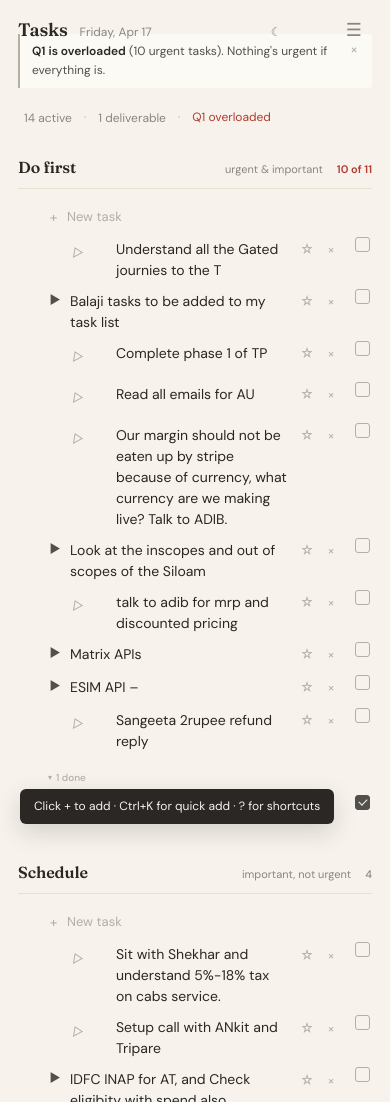
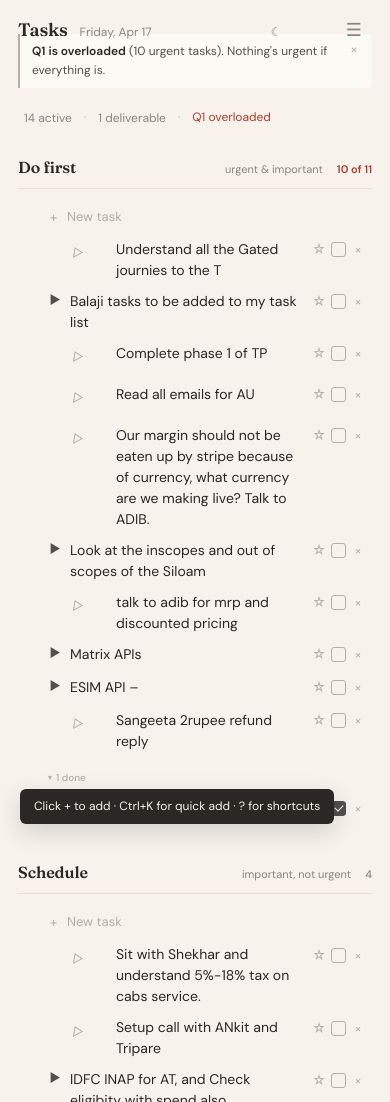
Before and after one commit to DF-SahilYadav/MyTasks, a plain HTML site: page index.html in a window 390 px wide. Shown: the top 1102 px of the page. Drawn offline with Linux system fonts and the light colour scheme.

Commit message:
Remove deliverable/recurring from toggle, reorder right-side buttons to ☆→□→×
- Remove tdet-props div (deliverable/recurring checkboxes + quadrant label) from expanded toggle
- Remove orphaned deliverable/recurring change listeners
- Move .tcb checkbox inside .tactions between pin and delete buttons
- Add .tactions .tcb { opacity:1 } so checkbox stays always visible
- Remove margin-left:6px from .tcb (now inside flex gap)

Co-Authored-By: Claude Sonnet 4.6 <noreply@anthropic.com>

```diff
--- a/index.html
+++ b/index.html
@@ -332,7 +332,7 @@ body.focus-mode .quadrant:not(.focused) .add-ghost{pointer-events:none}
   width:15px;height:15px;border-radius:3px;
   border:1.5px solid var(--text-4);
   background:transparent;
-  cursor:pointer;flex-shrink:0;margin-left:6px;
+  cursor:pointer;flex-shrink:0;
   display:flex;align-items:center;justify-content:center;
   padding:0;
   transition:all var(--fade) var(--ease);
@@ -384,6 +384,7 @@ body.focus-mode .quadrant:not(.focused) .add-ghost{pointer-events:none}
   transition:opacity var(--fade) var(--ease);
 }
 .ti:hover .tactions,.ti.kbd-focused .tactions{opacity:1}
+.tactions .tcb{opacity:1}
 .tact{
   background:none;border:none;color:var(--text-4);
   width:24px;height:24px;cursor:pointer;
@@ -1718,18 +1719,13 @@ function mkTask(task, q){
       </div>
       <div class="tactions">
         <button class="tact ${isPinned ? 'active' : ''}" data-a="pin" title="Pin (P)" aria-label="Pin">${isPinned ? '★' : '☆'}</button>
+        <button class="tcb ${task.completed ? 'ck' : ''}" data-a="ck" role="checkbox" aria-checked="${task.completed}" aria-label="Toggle complete"></button>
         <button class="tact" data-a="del" title="Delete (D)" aria-label="Delete">×</button>
       </div>
-      <button class="tcb ${task.completed ? 'ck' : ''}" data-a="ck" role="checkbox" aria-checked="${task.completed}" aria-label="Toggle complete"></button>
     </div>
     <div class="tdet ${task.open ? 'open' : ''}">
       <div class="tdet-in">
-        <div class="tdet-props">
-          <label class="tdet-chk"><input type="checkbox" data-f="deliverable" ${task.deliverable ? 'checked' : ''}/> Deliverable</label>
-          <label class="tdet-chk"><input type="checkbox" data-f="recurring" ${task.recurring ? 'checked' : ''}/> Daily recurring</label>
-          <span class="tdet-q">${{q1:'Do First',q2:'Schedule',q3:'Delegate'}[q]}</span>
-        </div>
-        ${task.tags && task.tags.length ? `<div class="tdet-tags-row">${task.tags.map(t => `<span class="m-item m-tag" data-tag="${esc(t)}">#${esc(t)}</span>`).join('')}</div>` : ''}
+${task.tags && task.tags.length ? `<div class="tdet-tags-row">${task.tags.map(t => `<span class="m-item m-tag" data-tag="${esc(t)}">#${esc(t)}</span>`).join('')}</div>` : ''}
         <textarea class="tnotes" placeholder="Notes…" data-f="notes" aria-label="Notes">${esc(task.notes || '')}</textarea>
         <div class="tdet-foot">
           ${task.createdAt ? `<span>created ${new Date(task.createdAt).toLocaleDateString()} ${fmtTime(task.createdAt)}</span>` : ''}
@@ -1891,17 +1887,6 @@ function mkTask(task, q){
         openSlashMenu(task, q, div, 'notes');
       }
     }
-  });
-  // Deliverable / recurring checkboxes in expanded view
-  div.querySelector('[data-f="deliverable"]').addEventListener('change', e => {
-    e.stopPropagation();
-    task.deliverable = e.target.checked;
-    save(); renderQ(q); updateSummary();
-  });
-  div.querySelector('[data-f="recurring"]').addEventListener('change', e => {
-    e.stopPropagation();
-    task.recurring = e.target.checked;
-    save(); renderQ(q);
   });
 
   if(task.open) requestAnimationFrame(()=> autoR(ta));
```
